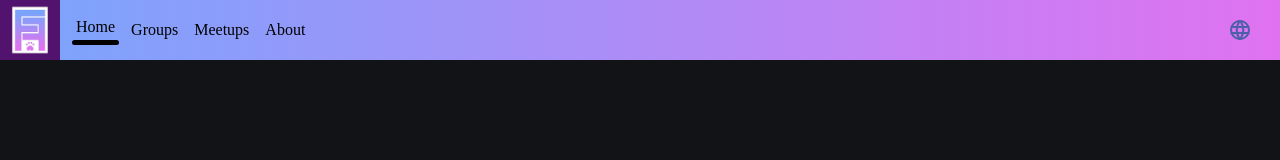
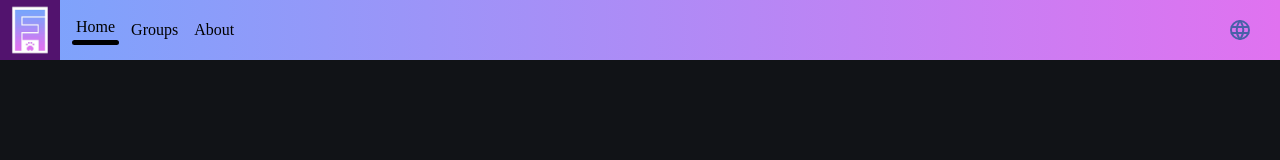
Before and after one commit to Furrfree/web, a React (Vite) app: page / in a window 1280 px wide. Shown: the top 160 px of the page. Built offline with nearby package versions, Linux system fonts and the light colour scheme; a web font is replaced by a local one.

Commit message:
Hide meetings page

```diff
--- a/src/Layout.tsx
+++ b/src/Layout.tsx
@@ -1,52 +1,56 @@
-import {AppShell, Stack} from "@mantine/core";
+import { AppShell, Stack } from "@mantine/core";
 import NavBar from "./components/NavBar.tsx";
-import {useDisclosure, useMediaQuery} from "@mantine/hooks";
+import { useDisclosure, useMediaQuery } from "@mantine/hooks";
 import AnimatedOutlet from "./main.tsx";
 import routes from "./utils/routes.ts";
-import {useLocation, useNavigate} from "react-router";
+import { useLocation, useNavigate } from "react-router";
 import NavBarItem from "./components/NavBarItem.tsx";
-import {useTranslation} from "react-i18next";
+import { useTranslation } from "react-i18next";
 import LanguageSelector from "./components/LanguageSelector.tsx";
 
 export default function Layout() {
-    const isMobile = useMediaQuery('(max-width: 48em)');
-    const [opened, {toggle}] = useDisclosure(false);
-    const navigate = useNavigate()
-    const location = useLocation()
-    const {t, i18n: {changeLanguage, language}} = useTranslation("components", {keyPrefix: "navbar"});
-
+  const isMobile = useMediaQuery("(max-width: 48em)");
+  const [opened, { toggle }] = useDisclosure(false);
+  const navigate = useNavigate();
+  const location = useLocation();
+  const {
+    t,
+    i18n: { changeLanguage, language },
+  } = useTranslation("components", { keyPrefix: "navbar" });
 
   return (
     <AppShell
-            header={{height: 60}}
+      header={{ height: 60 }}
       navbar={{
         width: 300,
-                breakpoint: 'sm',
-                collapsed: {mobile: !opened, desktop: true},
+        breakpoint: "sm",
+        collapsed: { mobile: !opened, desktop: true },
       }}
       padding="md"
       w={"100vw"}
     >
       <AppShell.Header>
-                <NavBar onBurgerClick={toggle} opened={opened}/>
+        <NavBar onBurgerClick={toggle} opened={opened} />
       </AppShell.Header>
       <AppShell.Navbar>
         <Stack p={50} align={"center"}>
-                    {routes.map(link => (
+          {routes.map((link) => (
             <NavBarItem
               label={t(link.label)}
               color={"white"}
               onClick={() => {
-                                toggle()
-                                navigate(link.href)
+                toggle();
+                navigate(link.href);
               }}
               isActive={location.pathname === link.href}
             />
           ))}
 
-                    <LanguageSelector currentLanguage={language} changeLanguage={changeLanguage}/>
+          <LanguageSelector
+            currentLanguage={language}
+            changeLanguage={changeLanguage}
+          />
         </Stack>
-
       </AppShell.Navbar>
       <AppShell.Main
         style={{
@@ -54,7 +58,7 @@ export default function Layout() {
           paddingRight: isMobile ? 10 : 200,
         }}
       >
-                <AnimatedOutlet/>
+        <AnimatedOutlet />
       </AppShell.Main>
     </AppShell>
   );
--- a/src/utils/routes.ts
+++ b/src/utils/routes.ts
@@ -1,8 +1,8 @@
 const routes = [
-    {href: `${import.meta.env.BASE_URL}`, label: "home"},
-    {href: `${import.meta.env.BASE_URL}groups/`, label: "groups"},
-    {href: `${import.meta.env.BASE_URL}meetings/`, label: "meetings"},
-    {href: `${import.meta.env.BASE_URL}about/`, label: "about"},
+  { href: `${import.meta.env.BASE_URL}`, label: "home" },
+  { href: `${import.meta.env.BASE_URL}groups/`, label: "groups" },
+  //{href: `${import.meta.env.BASE_URL}meetings/`, label: "meetings"},
+  { href: `${import.meta.env.BASE_URL}about/`, label: "about" },
 ];
 
 export default routes;
```
Lines whose indentation alone changed are shown as unchanged.
